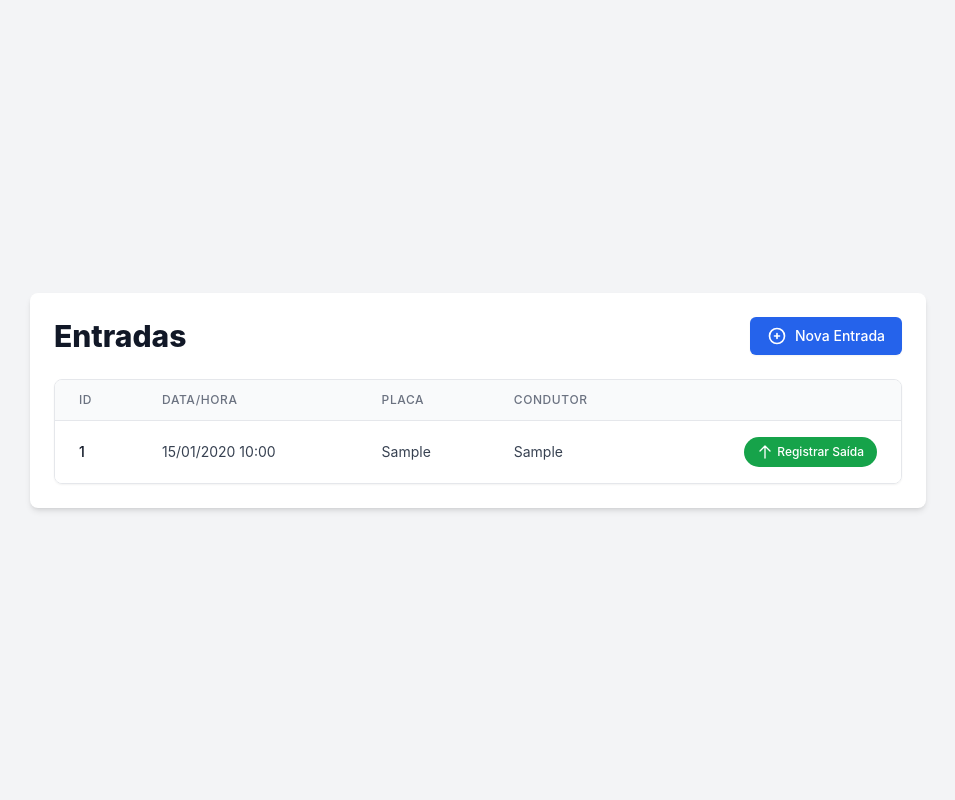
After one commit to FabioVRocha/SIGPORT, a Flask app: page /entries/list in a window 1280 px wide. The commit adds this page. Shown: the whole page, without its empty margins (162-1117 px from the left). Run offline with Flask 3, Linux system fonts and the light colour scheme; tables that the repository leaves empty hold one stand-in row (values such as "Sample post"); some libraries are stand-ins or nearby versions.

Commit message:
Lista de Entrada

```diff
--- /dev/null
+++ b/Templates/entries_list.html
@@ -0,0 +1,83 @@
+<!DOCTYPE html>
+<html lang="pt-BR">
+<head>
+    <meta charset="UTF-8">
+    <meta name="viewport" content="width=device-width, initial-scale=1.0">
+    <title>Entradas - SIGPORT</title>
+    <script src="https://cdn.tailwindcss.com"></script>
+    <style>
+        body {
+            font-family: 'Inter', sans-serif;
+        }
+        /* Custom scrollbar for better aesthetics */
+        ::-webkit-scrollbar {
+            width: 8px;
+            height: 8px;
+        }
+        ::-webkit-scrollbar-track {
+            background: #f1f1f1;
+            border-radius: 10px;
+        }
+        ::-webkit-scrollbar-thumb {
+            background: #888;
+            border-radius: 10px;
+        }
+        ::-webkit-scrollbar-thumb:hover {
+            background: #555;
+        }
+    </style>
+</head>
+<body class="bg-gray-100 flex items-center justify-center min-h-screen p-4">
+    <!-- Contêiner principal com fundo branco, cantos arredondados e sombra.
+         Agora usa max-w-full em telas pequenas e max-w-4xl em telas maiores para melhor responsividade. -->
+    <div class="bg-white p-6 rounded-lg shadow-md w-full max-w-full sm:max-w-4xl">
+        <div class="flex flex-col sm:flex-row justify-between items-center mb-6">
+            <!-- Título da página -->
+            <h1 class="text-3xl font-extrabold text-gray-900 mb-4 sm:mb-0">Entradas</h1>
+            <!-- Botão para adicionar nova entrada -->
+            <a href="/entries/new" class="inline-flex items-center px-4 py-2 border border-transparent text-sm font-medium rounded-md shadow-sm text-white bg-blue-600 hover:bg-blue-700 focus:outline-none focus:ring-2 focus:ring-offset-2 focus:ring-blue-500 transition duration-150 ease-in-out">
+                <!-- Heroicon: PlusCircle -->
+                <svg xmlns="http://www.w3.org/2000/svg" fill="none" viewBox="0 0 24 24" stroke-width="2" stroke="currentColor" class="w-5 h-5 mr-2">
+                    <path stroke-linecap="round" stroke-linejoin="round" d="M12 9v6m3-3H9m12 0a9 9 0 11-18 0 9 9 0 0118 0z" />
+                </svg>
+                Nova Entrada
+            </a>
+        </div>
+        <!-- Contêiner da tabela com rolagem horizontal para mobile -->
+        <div class="overflow-x-auto rounded-lg shadow-sm border border-gray-200">
+            <table class="min-w-full divide-y divide-gray-200">
+                <thead class="bg-gray-50">
+                    <tr>
+                        <th scope="col" class="px-6 py-3 text-left text-xs font-medium text-gray-500 uppercase tracking-wider">ID</th>
+                        <th scope="col" class="px-6 py-3 text-left text-xs font-medium text-gray-500 uppercase tracking-wider">Data/Hora</th>
+                        <th scope="col" class="px-6 py-3 text-left text-xs font-medium text-gray-500 uppercase tracking-wider">Placa</th>
+                        <th scope="col" class="px-6 py-3 text-left text-xs font-medium text-gray-500 uppercase tracking-wider">Condutor</th>
+                        <th scope="col" class="relative px-6 py-3">
+                            <span class="sr-only">Ações</span>
+                        </th>
+                    </tr>
+                </thead>
+                <tbody class="bg-white divide-y divide-gray-200">
+                    {% for e in entries %}
+                    <tr class="hover:bg-gray-50 transition duration-100 ease-in-out">
+                        <td class="px-6 py-4 whitespace-nowrap text-sm font-medium text-gray-900">{{ e.id }}</td>
+                        <td class="px-6 py-4 whitespace-nowrap text-sm text-gray-700">{{ e.timestamp.strftime('%d/%m/%Y %H:%M') }}</td>
+                        <td class="px-6 py-4 whitespace-nowrap text-sm text-gray-700">{{ e.plate }}</td>
+                        <td class="px-6 py-4 whitespace-nowrap text-sm text-gray-700">{{ e.driver }}</td>
+                        <td class="px-6 py-4 whitespace-nowrap text-right text-sm font-medium">
+                            <a href="/entries/{{ e.id }}/exit/new" class="inline-flex items-center px-3 py-1.5 border border-transparent text-xs font-medium rounded-full text-white bg-green-600 hover:bg-green-700 focus:outline-none focus:ring-2 focus:ring-offset-2 focus:ring-green-500 transition duration-150 ease-in-out">
+                                <!-- Heroicon: ArrowUp -->
+                                <svg xmlns="http://www.w3.org/2000/svg" fill="none" viewBox="0 0 24 24" stroke-width="2" stroke="currentColor" class="w-4 h-4 mr-1">
+                                    <path stroke-linecap="round" stroke-linejoin="round" d="M4.5 10.5 12 3m0 0 7.5 7.5M12 3v18" />
+                                </svg>
+                                Registrar Saída
+                            </a>
+                        </td>
+                    </tr>
+                    {% endfor %}
+                </tbody>
+            </table>
+        </div>
+    </div>
+</body>
+</html>
--- a/Templates/index.html
+++ b/Templates/index.html
@@ -22,7 +22,7 @@
         <!-- Grade para os botões de navegação, com espaçamento maior -->
         <div class="grid grid-cols-2 gap-6">
             <!-- Botão de Entrada (Ícone atualizado para ArrowDownIcon) -->
-            <a href="/entries/new" class="flex flex-col items-center justify-center p-6 bg-white border border-gray-200 rounded-lg shadow-sm
+            <a href="/entries/list" class="flex flex-col items-center justify-center p-6 bg-white border border-gray-200 rounded-lg shadow-sm
                     hover:bg-blue-50 hover:shadow-lg hover:-translate-y-1 transform transition duration-200 ease-in-out group">
                 <!-- Ícone moderno para Entrada (Heroicon: ArrowDown) -->
                 <svg xmlns="http://www.w3.org/2000/svg" fill="none" viewBox="0 0 24 24" stroke-width="1.5" stroke="currentColor"
--- a/app.py
+++ b/app.py
@@ -32,6 +32,11 @@ def create_app():
     @app.route('/entries/new')
     def entry_form():
         return render_template('entry_form.html')
+
+    @app.route('/entries/list')
+    def entries_list_page():
+        entries = Entry.query.order_by(Entry.timestamp.desc()).all()
+        return render_template('entries_list.html', entries=entries)
 
     @app.route('/exits/new')
     def exit_lookup():
```
